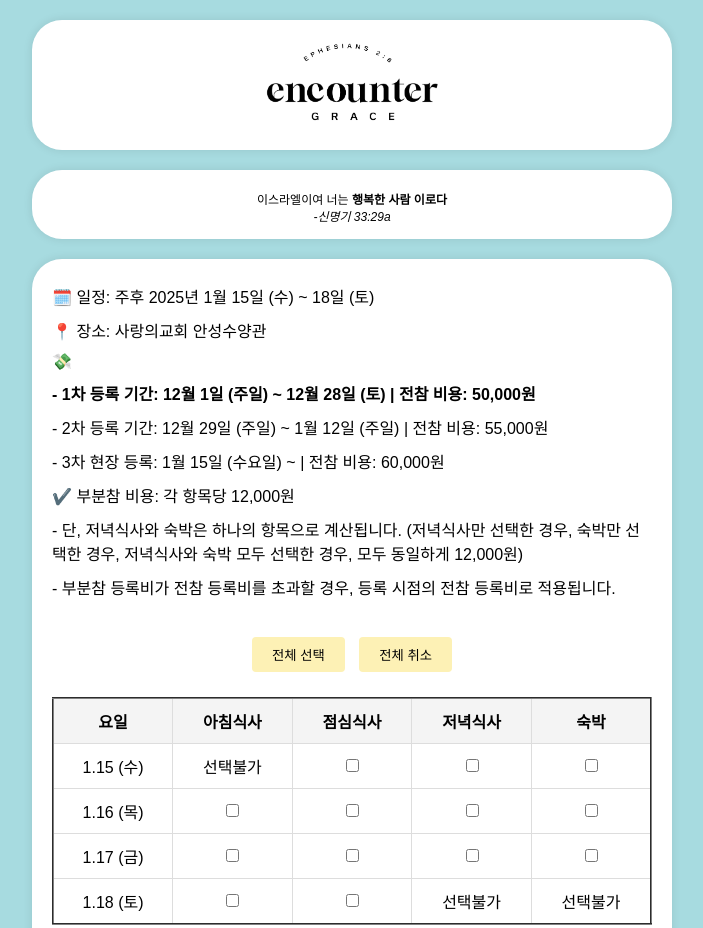
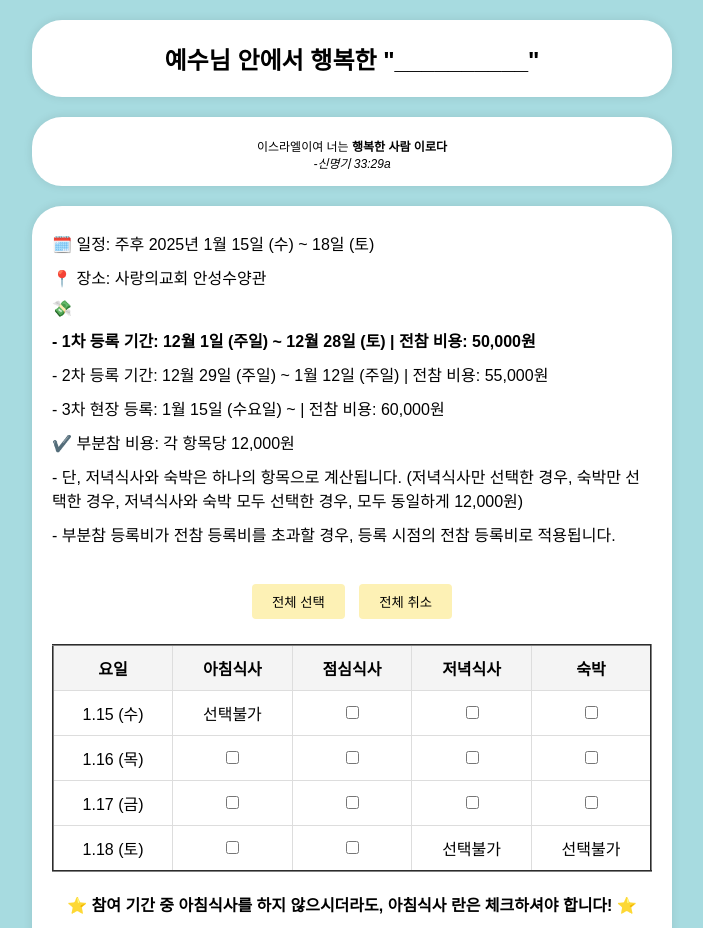
Before and after one commit to heeseopark/made-to-be-happy-fee-calculator, a plain HTML site: page index.html in a window 1280 px wide. Shown: the top 928 px of the page, without its empty margins (288-991 px from the left). Drawn offline with Linux system fonts and the light colour scheme; a web font is replaced by a local one.

Commit message:
feat: change logo to current retreat text

```diff
--- a/index.html
+++ b/index.html
@@ -10,7 +10,8 @@
 <body>
     <div class="header">
         <div class="title-box">
-            <img src="images/logo.png" alt="Encounter Grace 2024">
+            <!-- <img src="images/logo.png" alt="Encounter Grace 2024"> -->
+            <h1>예수님 안에서 행복한 "__________"</h1>
         </div>
     </div>
     <div class="header">
```
